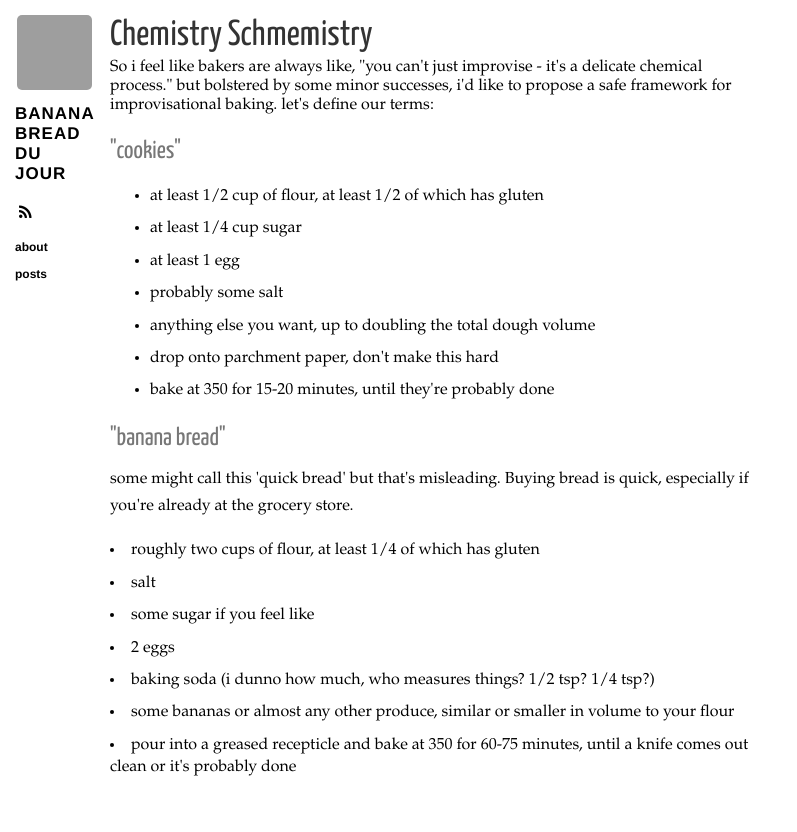
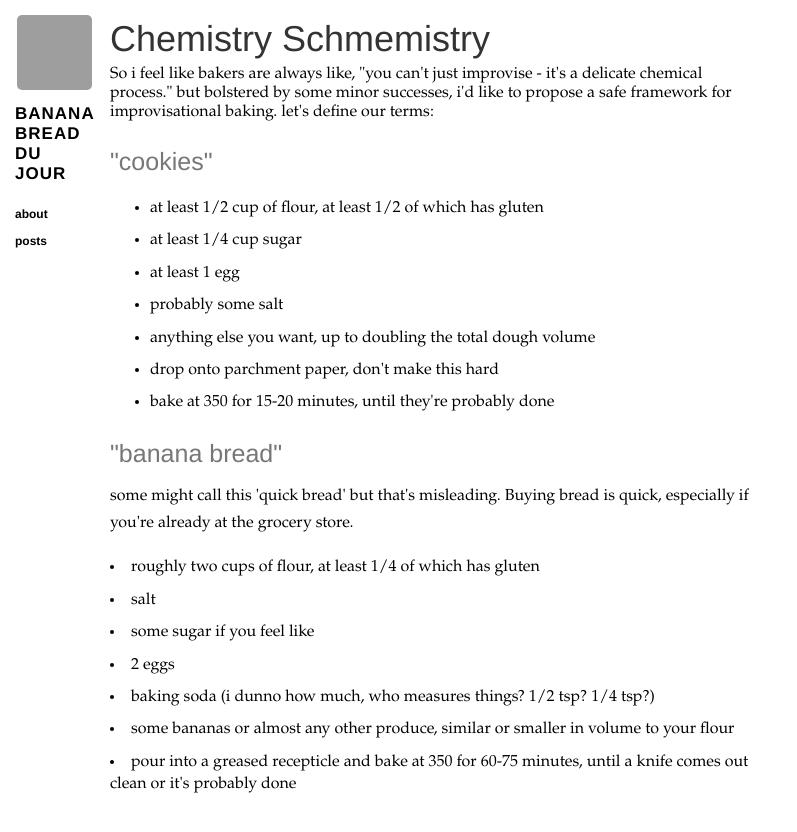
Before and after one commit to joekimmel/bananabread, a Jekyll site: the page built from about.html, in a window 1280 px wide. Shown: the top 832 px of the page, without its empty margins (0-797 px from the left). Built offline with Jekyll 4.4.1, drawn with Linux system fonts in a browser that asks for light colours; nearby versions of some CDN libraries; grey boxes are pictures that could not be loaded.

Commit message:
less fonts and javascript stuff

```diff
--- a/_includes/head.html
+++ b/_includes/head.html
@@ -13,13 +13,10 @@
 
   <link rel="alternate" type="application/rss+xml" href="/atom.xml" />
 
-  <link href="//netdna.bootstrapcdn.com/font-awesome/4.0.3/css/font-awesome.css" rel="stylesheet" />
   <link rel="stylesheet" href="{{ site.url }}/css/base.css" type="text/css" media="screen, projection" />
   <link rel="stylesheet" href="{{ site.url }}/css/pygments.css" type="text/css" />
   <link media="only screen and (max-device-width: 480px)" href="{{ site.github.url }}/css/mobile.css" type="text/css" rel="stylesheet" />
   <link media="only screen and (device-width: 768px)" href="{{ site.github.url }}/css/mobile.css" type="text/css" rel="stylesheet" />
-  <link href='//fonts.googleapis.com/css?family=Yanone+Kaffeesatz' rel='stylesheet' type='text/css'>
   <link rel="apple-touch-icon" href="{{ site.github.url }}/apple-touch-icon.png" />
 
-  <script type="text/javascript" src="{{ site.github.url }}/js/application.js"></script>
 </head>
```
Also changed, not shown: README.md.
